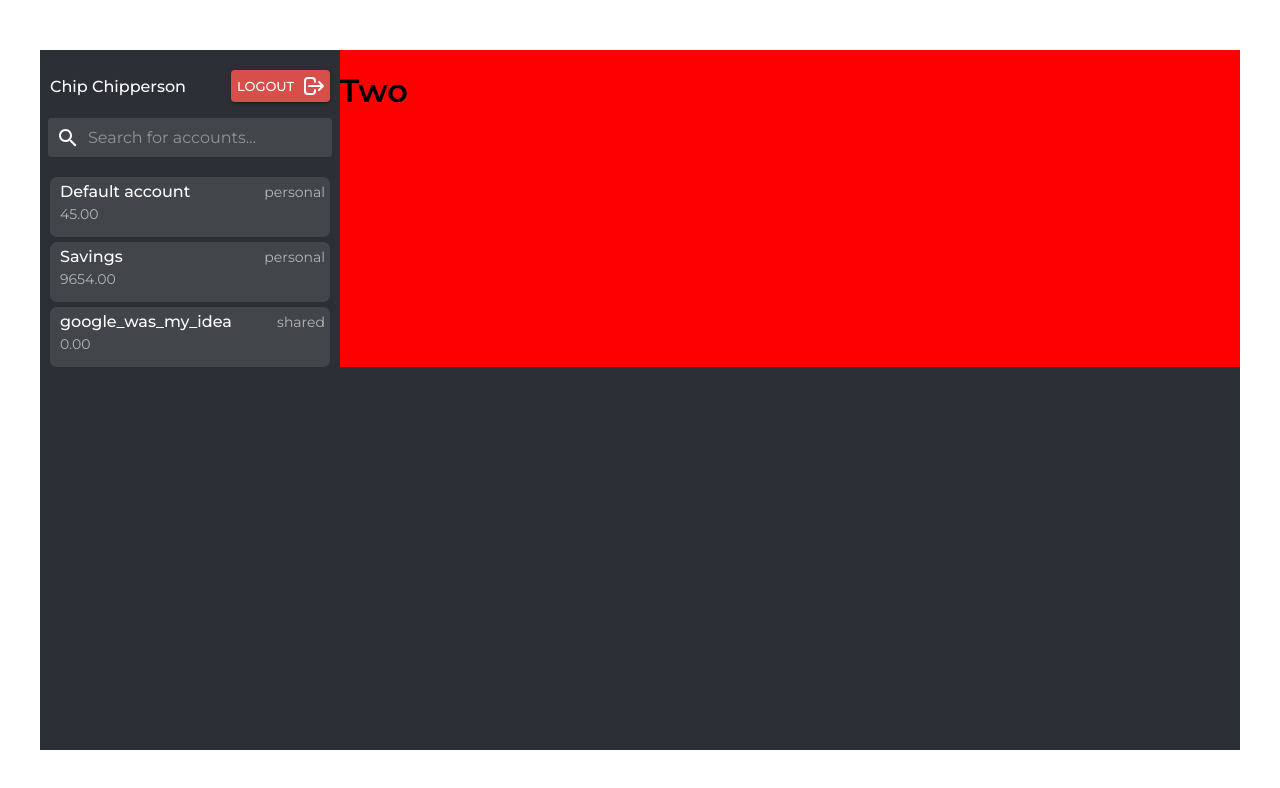
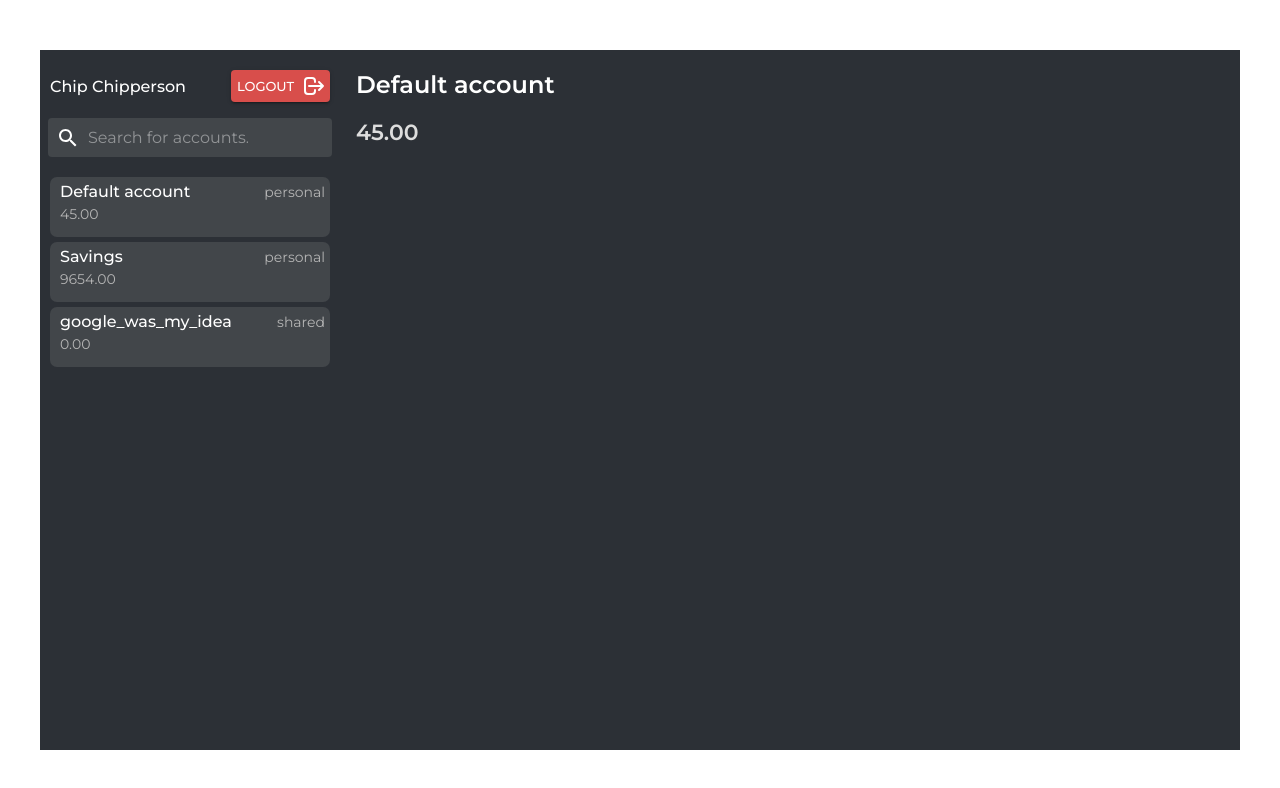
Before and after one commit to derletzteritter/ei-banking, a React (Create React App) app in the folder web/: page / in a window 1280 px wide. Shown: the top 788 px of the page. Built offline with nearby package versions, Linux system fonts and the light colour scheme; no server answers.

Commit message:
details stuff

```diff
--- a/web/src/App.tsx
+++ b/web/src/App.tsx
@@ -6,6 +6,7 @@ import { BankContainer } from "./components/BankContainer";
 import { CircularProgress, Grid } from "@mui/material";
 import Accounts from "./features/Accounts/Accounts";
 import { usePlayerService } from "./hooks/usePlayerService";
+import AccountDetails from "./features/Details/AccountDetails";
 
 
 debugData([
@@ -27,8 +28,8 @@ const App: React.FC = () => {
 							<Accounts/>
 						</React.Suspense>
 					</Grid>
-					<Grid item sm={7} md={8} lg={9} style={{ backgroundColor: 'red' }}>
-						<h1>Two</h1>
+					<Grid item sm={7} md={8} lg={9}>
+						<AccountDetails />
 					</Grid>
 				</Grid>
 			</BankContainer>
--- a/web/src/features/Accounts/AccountsList.tsx
+++ b/web/src/features/Accounts/AccountsList.tsx
@@ -20,7 +20,7 @@ const AccountsList: React.FC<AccountsListProps> = ({ accounts, handleChangeAccou
 			gridGap: 5
 		}}>
 			{accounts.map((account) => (
-				<AccountItem {...account} />
+				<AccountItem account={account} handleChangeAccount={handleChangeAccount} />
 			))}
 		</Box>
 	)
--- a/web/src/features/Accounts/components/AccountItem.tsx
+++ b/web/src/features/Accounts/components/AccountItem.tsx
@@ -40,9 +40,14 @@ const SecondaryText = styled('p')({
 	fontSize: 14,
 });
 
-const AccountItem: React.FC<Account> = (account) => {
+interface AccountItemProps {
+	account: Account;
+	handleChangeAccount: (account: Account) => void;
+}
+
+const AccountItem: React.FC<AccountItemProps> = ({ account, handleChangeAccount }) => {
 	return (
-		<ItemWrapper>
+		<ItemWrapper onClick={() => handleChangeAccount(account)}>
 			<Box style={{ display: 'flex', alignItems: 'center', justifyContent: 'space-between', margin: 0}}>
 				<PrimaryText>{account.accountName}</PrimaryText>
 				<TypeText>{account.type}</TypeText>
--- a/web/src/features/Accounts/state/accounts.state.ts
+++ b/web/src/features/Accounts/state/accounts.state.ts
@@ -2,6 +2,7 @@ import { atom, selector, useRecoilState, useRecoilValue, useSetRecoilState } fro
 import { fetchNui } from "../../../utils/fetchNui";
 import { isEnvBrowser } from "../../../utils/misc";
 import { MockAccounts } from "../utils/constants";
+import { Account } from "../../../types/account";
 
 export const accountsState = {
 	accounts: atom<any[]>({
@@ -38,7 +39,7 @@ export const accountsState = {
 			return accounts.filter((acc) => acc.accountName.match(regExp));
 		},
 	}),
-	activeAccount: atom<any>({
+	activeAccount: atom<Account | null>({
 		key: 'defaultActiveAccount',
 		default: null,
 	}),
--- /dev/null
+++ b/web/src/features/Details/AccountDetails.tsx
@@ -0,0 +1,23 @@
+import React from 'react';
+import { Box, CircularProgress } from "@mui/material";
+import { useActiveAccountValue } from "../Accounts/state/accounts.state";
+import { AccountBalance, AccountName } from "./styles/Details.styles";
+
+const AccountDetails: React.FC = () => {
+	const activeAccount = useActiveAccountValue();
+
+	if (!activeAccount) {
+		return <CircularProgress />
+	}
+
+	return (
+		<Box ml={2}>
+			<Box>
+				<AccountName>{activeAccount.accountName}</AccountName>
+				<AccountBalance>{activeAccount.balance}</AccountBalance>
+			</Box>
+		</Box>
+	)
+}
+
+export default AccountDetails;
--- /dev/null
+++ b/web/src/features/Details/styles/Details.styles.tsx
@@ -0,0 +1,12 @@
+import { styled } from "@mui/material";
+
+export const AccountName = styled('h2')({
+	color: '#fff',
+	fontSize: 24,
+})
+
+export const AccountBalance = styled('h4')({
+	color: '#ddd',
+	fontSize: 22,
+	margin: 0
+})
```
